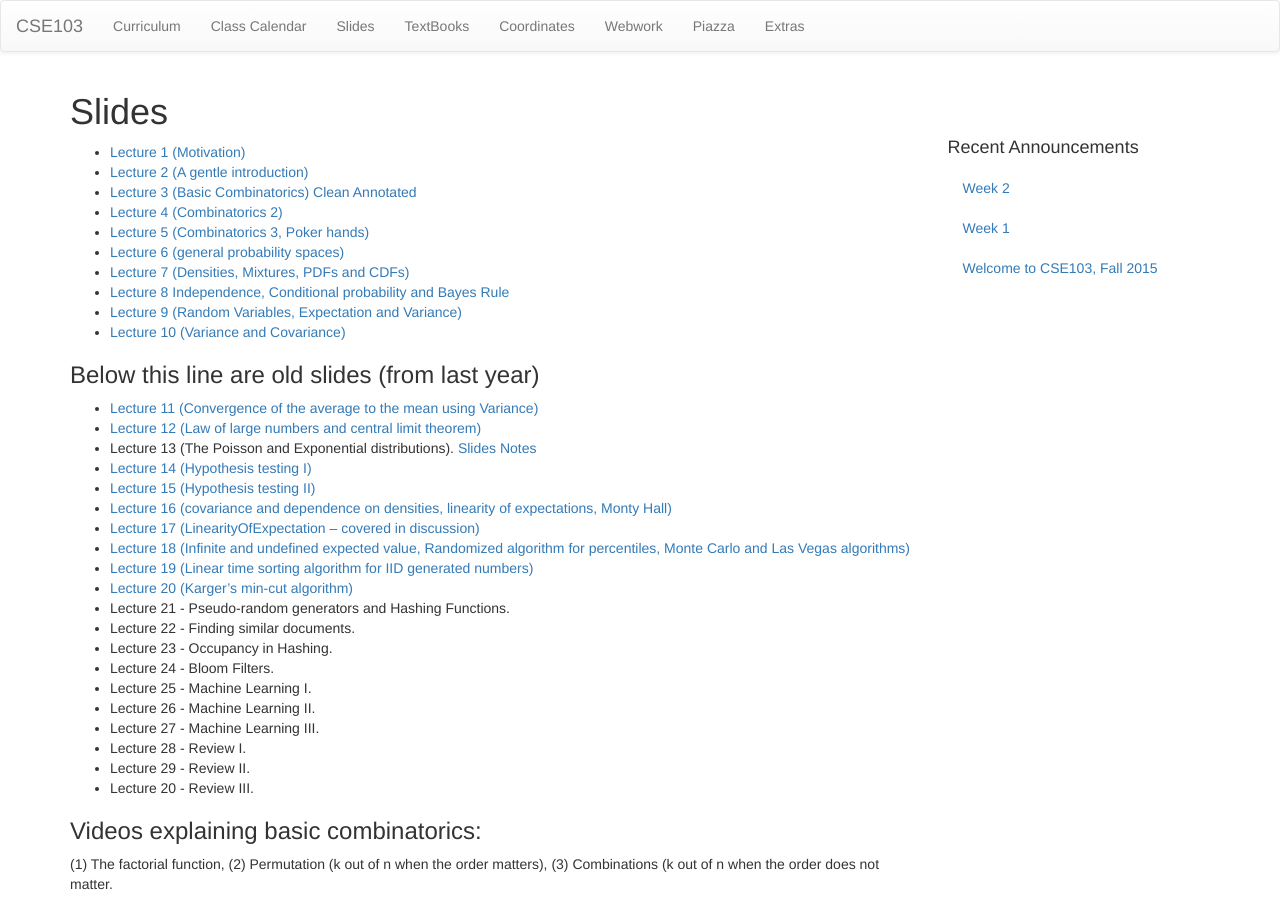
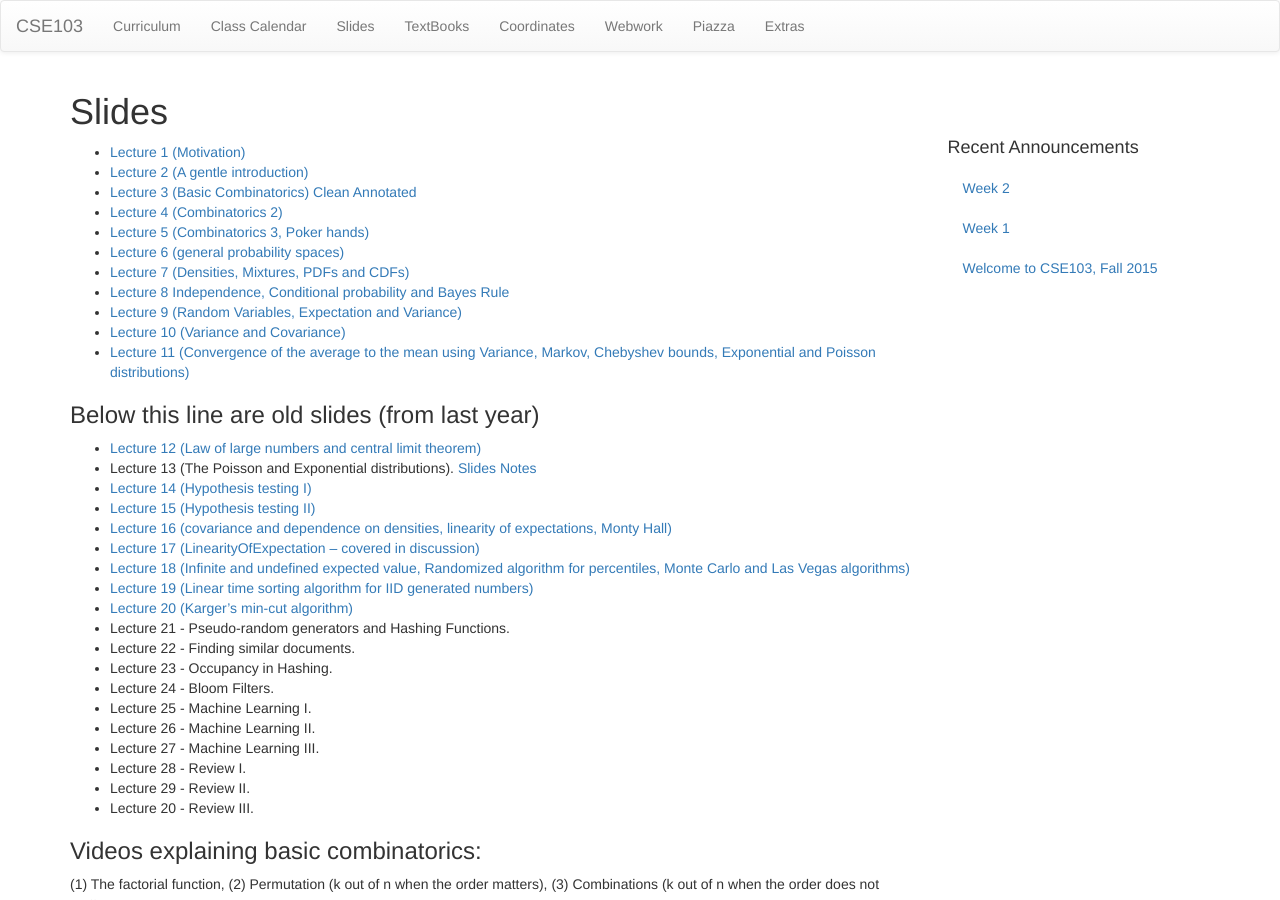
Before and after one commit to cse103/cse103.github.io, a Jekyll site: the page built from pages/18.Slides.md, in a window 1280 px wide, cut to the strip 0-900 px from the top of the page. Built offline with Jekyll 4.4.1, drawn with Linux system fonts in a browser that asks for light colours; nearby versions of some CDN libraries; Markdown is read by kramdown in place of the engine named in the settings.

Commit message:
Adding slides for Class 11

```diff
--- a/pages/18.Slides.md
+++ b/pages/18.Slides.md
@@ -14,10 +14,10 @@ permalink: /slides/
 * [Lecture 8 Independence, Conditional probability and Bayes Rule](/Slides/IndependenceConditioningBayes.pdf)
 * [Lecture 9 (Random Variables, Expectation and Variance)](/Slides/Random VariablesExpectationandVariance1.pdf)
 * [Lecture 10 (Variance and Covariance)](/Slides/CovarianceAndCorrelation.pdf)
+* [Lecture 11 (Convergence of the average to the mean using Variance, Markov, Chebyshev bounds, Exponential and Poisson distributions)](/Slides/MarkovChebyshev.pdf)
 
 ### Below this line are old slides (from last year)
 
-* [Lecture 11 (Convergence of the average to the mean using Variance)](/Slides/MarkovChebyshev.pdf)
 * [Lecture 12 (Law of large numbers and central limit theorem)](/Slides/LargeNumbersCLT.pdf)
 * Lecture 13 (The Poisson and Exponential distributions). [Slides](/Slides/PoiExpSlides.pdf)  [Notes](/Slides/PoiExp.pdf)
 * [Lecture 14 (Hypothesis testing I)](/Slides/HypothesisTesting.pdf)
```
Also changed, not shown: 1 other file.
